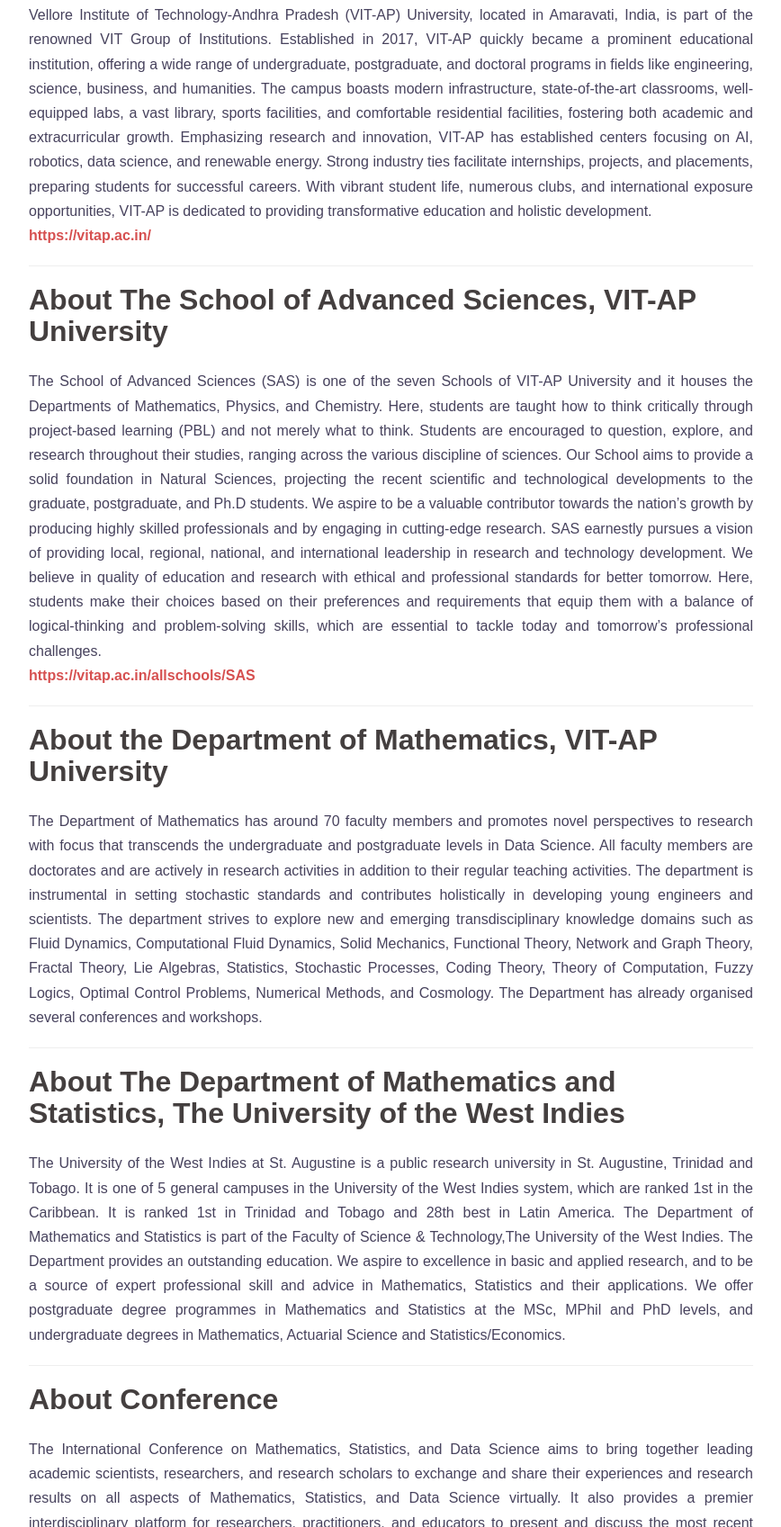
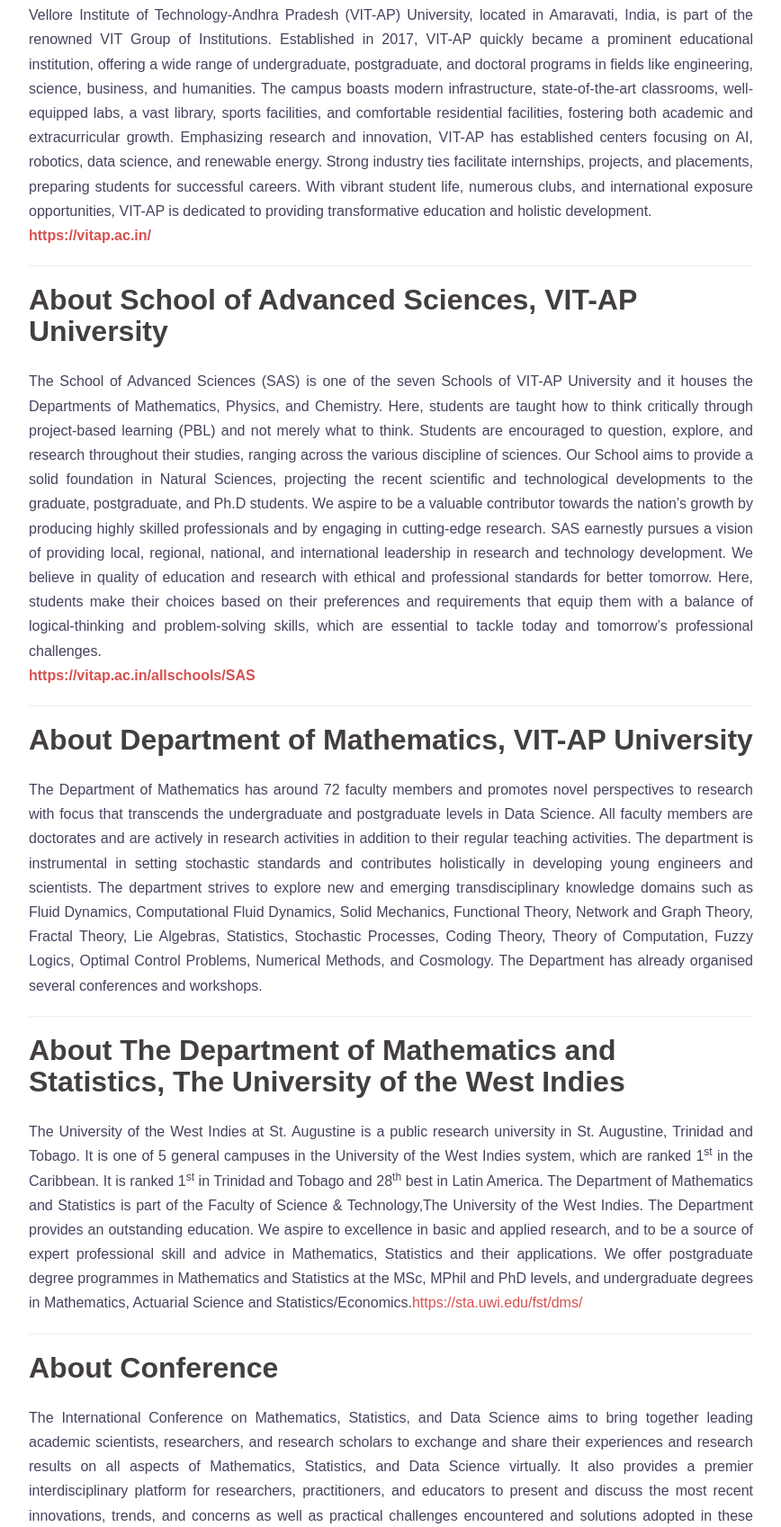
Before and after one commit to asishtech/ICMSD, a plain HTML site: page about.html in a window 1280 px wide. Shown: the part 426-2123 px from the top of the page at 90% size, without its empty margins (53-921 px from the left). Drawn offline with Linux system fonts and the light colour scheme; a web font is replaced by a local one.

Commit message:
Update about.html

```diff
--- a/about.html
+++ b/about.html
@@ -406,24 +406,24 @@
 									<hr>
 
 									<h3>
-										<strong>About The School of Advanced Sciences, VIT-AP University</strong>
+										<strong>About School of Advanced Sciences, VIT-AP University</strong>
 									</h3>
 
 									<p class="txt-justify">The School of Advanced Sciences (SAS) is one of the seven Schools of VIT-AP University and it houses the Departments of Mathematics, Physics, and Chemistry. Here, students are taught how to think critically through project-based learning (PBL) and not merely what to think. Students are encouraged to question, explore, and research throughout their studies, ranging across the various discipline of sciences. Our School aims to provide a solid foundation in Natural Sciences, projecting the recent scientific and technological developments to the graduate, postgraduate, and Ph.D students. We aspire to be a valuable contributor towards the nation’s growth by producing highly skilled professionals and by engaging in cutting-edge research. SAS earnestly pursues a vision of providing local, regional, national, and international leadership in research and technology development. We believe in quality of education and research with ethical and professional standards for better tomorrow. Here, students make their choices based on their preferences and requirements that equip them with a balance of logical-thinking and problem-solving skills, which are essential to tackle today and tomorrow’s professional challenges.<br><a href="https://vitap.ac.in/allschools/SAS "><b>https://vitap.ac.in/allschools/SAS </b></a></p>
 
 									<hr>
 									<h3>
-										<strong>About the Department of Mathematics, VIT-AP University</strong>
+										<strong>About Department of Mathematics, VIT-AP University</strong>
 									</h3>
 
-									<p class="txt-justify">The Department of Mathematics has around 70 faculty members and promotes novel perspectives to research with focus that transcends the undergraduate and postgraduate levels in Data Science. All faculty members are doctorates and are actively in research activities in addition to their regular teaching activities. The department is instrumental in setting stochastic standards and contributes holistically in developing young engineers and scientists. The department strives to explore new and emerging transdisciplinary knowledge domains such as Fluid Dynamics, Computational Fluid Dynamics, Solid Mechanics, Functional Theory, Network and Graph Theory, Fractal Theory, Lie Algebras, Statistics, Stochastic Processes, Coding Theory, Theory of Computation, Fuzzy Logics, Optimal Control Problems, Numerical Methods, and Cosmology. The Department has already organised several conferences and workshops.</p>
+									<p class="txt-justify">The Department of Mathematics has around 72 faculty members and promotes novel perspectives to research with focus that transcends the undergraduate and postgraduate levels in Data Science. All faculty members are doctorates and are actively in research activities in addition to their regular teaching activities. The department is instrumental in setting stochastic standards and contributes holistically in developing young engineers and scientists. The department strives to explore new and emerging transdisciplinary knowledge domains such as Fluid Dynamics, Computational Fluid Dynamics, Solid Mechanics, Functional Theory, Network and Graph Theory, Fractal Theory, Lie Algebras, Statistics, Stochastic Processes, Coding Theory, Theory of Computation, Fuzzy Logics, Optimal Control Problems, Numerical Methods, and Cosmology. The Department has already organised several conferences and workshops.</p>
 
 									<hr>
 									<h3>
 										<strong>About The Department of Mathematics and Statistics, The University of the West Indies</strong>
 									</h3>
 
-									<p class="txt-justify">The University of the West Indies at St. Augustine is a public research university in St. Augustine, Trinidad and Tobago. It is one of 5 general campuses in the University of the West Indies system, which are ranked 1st in the Caribbean. It is ranked 1st in Trinidad and Tobago and 28th best in Latin America. The Department of Mathematics and Statistics is part of the Faculty of Science & Technology,The University of the West Indies.  The Department provides an outstanding education. We aspire to excellence in basic and applied research, and to be a source of expert professional skill and advice in Mathematics, Statistics and their applications. We offer postgraduate degree programmes in Mathematics and Statistics at the MSc, MPhil and PhD levels, and undergraduate degrees in Mathematics, Actuarial Science and Statistics/Economics.</p>
+									<p class="txt-justify">The University of the West Indies at St. Augustine is a public research university in St. Augustine, Trinidad and Tobago. It is one of 5 general campuses in the University of the West Indies system, which are ranked 1<sup>st</sup> in the Caribbean. It is ranked 1<sup>st</sup> in Trinidad and Tobago and 28<sup>th</sup> best in Latin America. The Department of Mathematics and Statistics is part of the Faculty of Science & Technology,The University of the West Indies.  The Department provides an outstanding education. We aspire to excellence in basic and applied research, and to be a source of expert professional skill and advice in Mathematics, Statistics and their applications. We offer postgraduate degree programmes in Mathematics and Statistics at the MSc, MPhil and PhD levels, and undergraduate degrees in Mathematics, Actuarial Science and Statistics/Economics.<a href="https://sta.uwi.edu/fst/dms/" target="_blank">https://sta.uwi.edu/fst/dms/</a></p>
 
 									<hr>
 									<h3>
```
